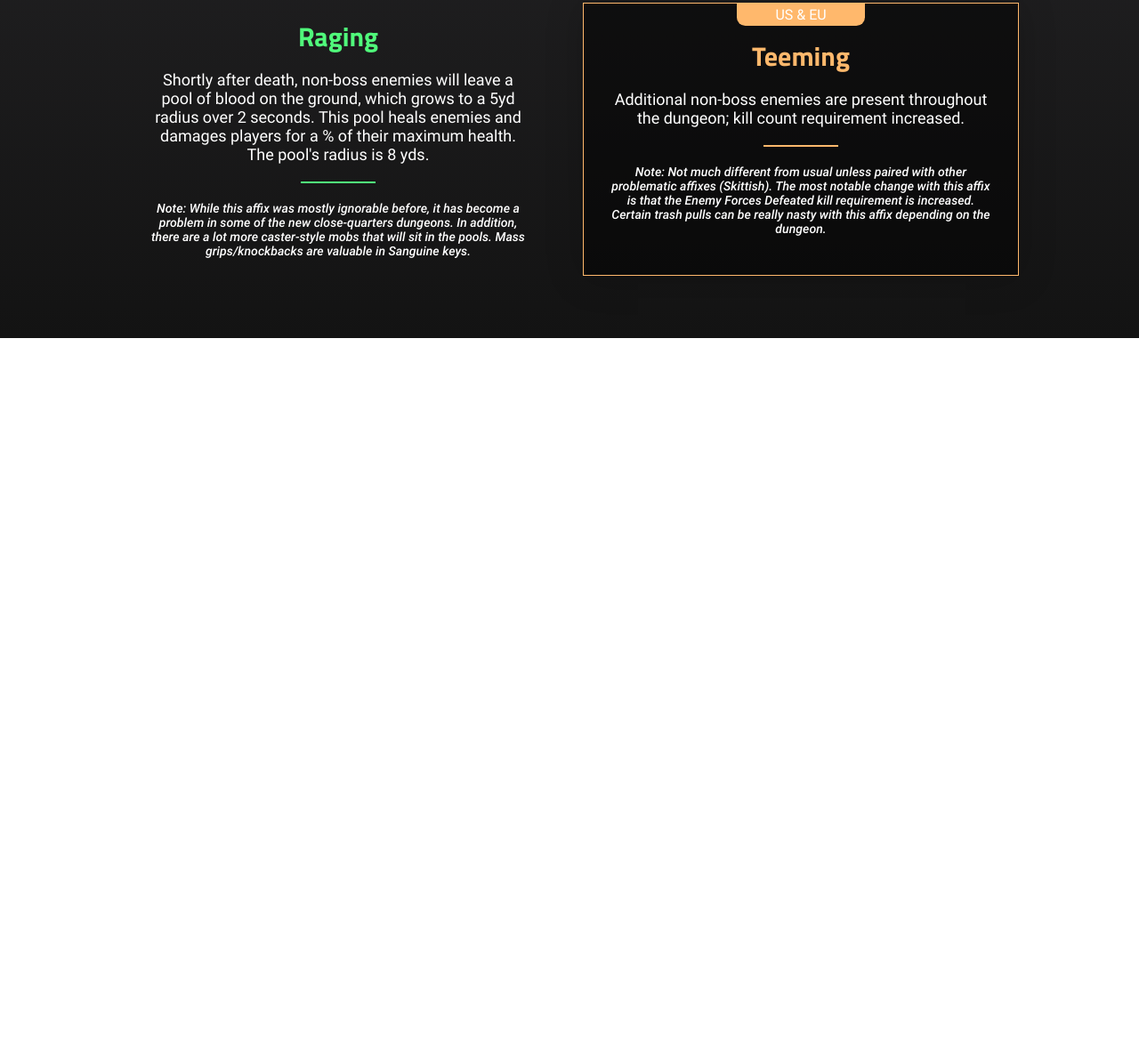
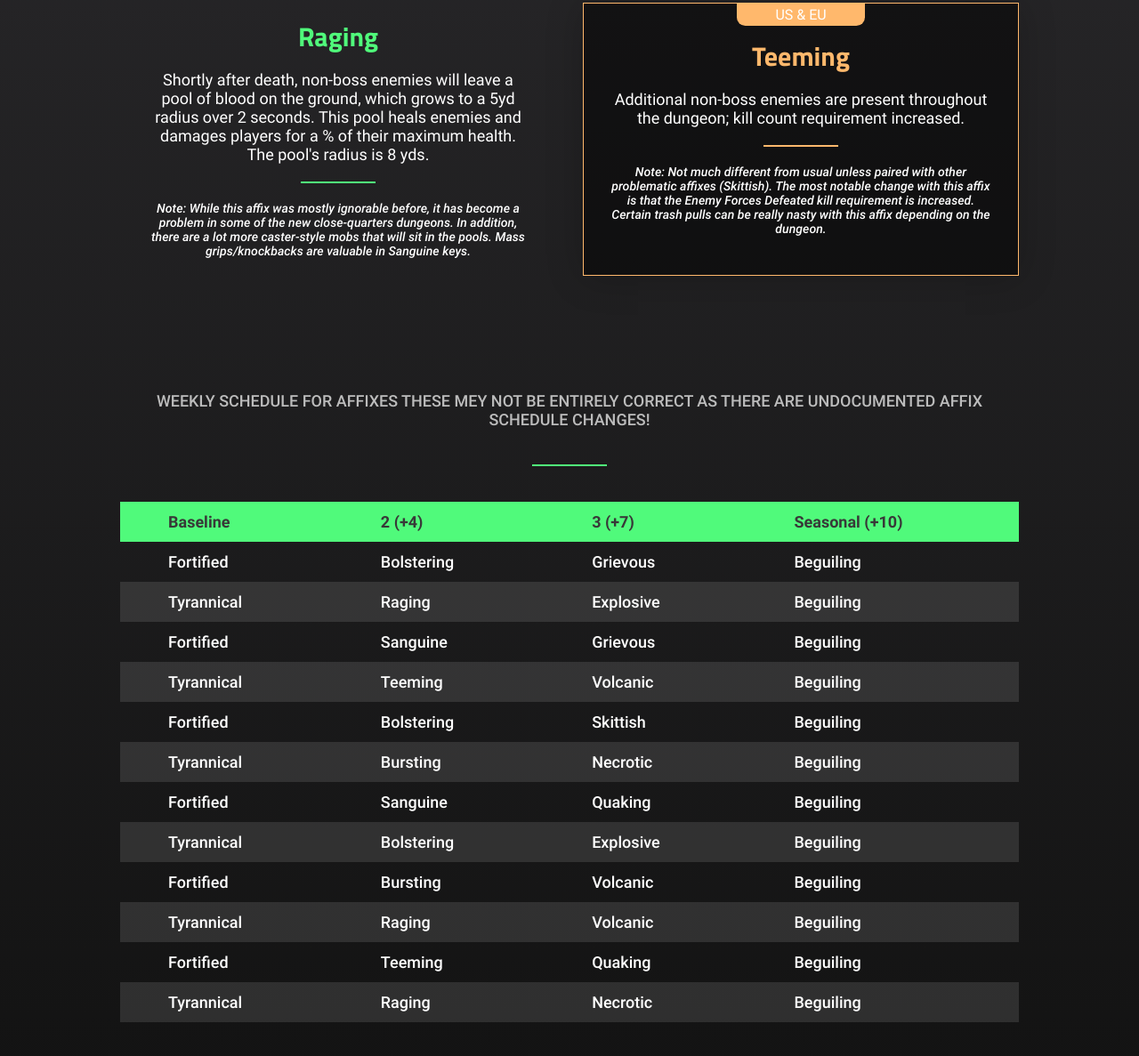
Before and after one commit to slobodansubotic/slobodan-wow-fe, a website: page index.html in a window 1280 px wide. Shown: the part 2850-4037 px from the top of the page at 89% size. Before the commit the page ends 3230 px from the top, so only its background shows below. Drawn offline with Linux system fonts and the light colour scheme.

Commit message:
Table done.

```diff
--- a/index.html
+++ b/index.html
@@ -125,7 +125,7 @@
       </div>
 
       <div class="c-affixes__background-wrapper c-affixes__background-wrapper--two">
-        <section class="c-affixes-level-four">
+        <section class="c-affixes-level-four u-mbe-lg">
           <h2 class="u-heading-m u-mbe-md">Level 4 Affixes</h2>
 
           <div class="three-color-squares u-mbe-md">
@@ -196,6 +196,100 @@
             </div>
           </div>
         </section>
+
+        <div class="c-affixes-schedule u-mbe-lg">
+          <p class="u-subtext u-subtext--normal u-mbe-md">
+            Weekly schedule for affixes these mey not be entirely correct as there are undocumented affix schedule changes!
+          </p>
+
+          <div class="u-separator u-separator--green u-mbe-md"></div>
+
+          <table class="c-table-striped">
+            <thead>
+              <tr>
+                <th>Baseline</th>
+                <th>2 (+4)</th>
+                <th>3 (+7)</th>
+                <th>Seasonal (+10)</th>
+              </tr>
+            </thead>
+
+            <tbody>
+              <tr>
+                <td>Fortified</td>
+                <td>Bolstering</td>
+                <td>Grievous</td>
+                <td>Beguiling</td>
+              </tr>
+              <tr>
+                <td>Tyrannical</td>
+                <td>Raging</td>
+                <td>Explosive</td>
+                <td>Beguiling</td>
+              </tr>
+              <tr>
+                <td>Fortified</td>
+                <td>Sanguine</td>
+                <td>Grievous</td>
+                <td>Beguiling</td>
+              </tr>
+              <tr>
+                <td>Tyrannical</td>
+                <td>Teeming</td>
+                <td>Volcanic</td>
+                <td>Beguiling</td>
+              </tr>
+              <tr>
+                <td>Fortified</td>
+                <td>Bolstering</td>
+                <td>Skittish</td>
+                <td>Beguiling</td>
+              </tr>
+              <tr>
+                <td>Tyrannical</td>
+                <td>Bursting</td>
+                <td>Necrotic</td>
+                <td>Beguiling</td>
+              </tr>
+              <tr>
+                <td>Fortified</td>
+                <td>Sanguine</td>
+                <td>Quaking</td>
+                <td>Beguiling</td>
+              </tr>
+              <tr>
+                <td>Tyrannical</td>
+                <td>Bolstering</td>
+                <td>Explosive</td>
+                <td>Beguiling</td>
+              </tr>
+              <tr>
+                <td>Fortified</td>
+                <td>Bursting</td>
+                <td>Volcanic</td>
+                <td>Beguiling</td>
+              </tr>
+              <tr>
+                <td>Tyrannical</td>
+                <td>Raging</td>
+                <td>Volcanic</td>
+                <td>Beguiling</td>
+              </tr>
+              <tr>
+                <td>Fortified</td>
+                <td>Teeming</td>
+                <td>Quaking</td>
+                <td>Beguiling</td>
+              </tr>
+              <tr>
+                <td>Tyrannical</td>
+                <td>Raging</td>
+                <td>Necrotic</td>
+                <td>Beguiling</td>
+              </tr>
+            </tbody>
+          </table>
+        </div>
       </div>
     </main>
   </div>
--- a/sass/abstract/_variables.scss
+++ b/sass/abstract/_variables.scss
@@ -31,6 +31,8 @@ $wow-color-green: #50fa7b;
 $wow-color-grey-one: #6f6f6f;
 $wow-color-grey-two: #2d2c2f;
 $wow-color-grey-three: #131313;
+$wow-color-grey-four: #383838;
+$wow-color-grey-five: #9c9c9c33;
 
 $tablet-portrait: 600;
 $tablet-landscape: 900;
--- /dev/null
+++ b/sass/components/_affixes-schedule.scss
@@ -0,0 +1,18 @@
+.c-affixes-schedule {
+  display: flex;
+  flex-direction: column;
+  align-items: center;
+  padding-inline-start: 1rem;
+  padding-inline-end: 1rem;
+  max-width: 101rem;
+
+  @include mq($tablet-portrait, min) {
+    padding-inline-start: 5rem;
+    padding-inline-end: 5rem;
+  }
+
+  @include mq($laptop, min) {
+    padding-inline-start: 0;
+    padding-inline-end: 0;
+  }
+}
--- /dev/null
+++ b/sass/components/_table-striped.scss
@@ -0,0 +1,48 @@
+.c-table-striped {
+  border-collapse: collapse;
+  border-spacing: 0;
+  font-family: $wow-font-paragraph;
+  font-style: normal;
+  font-weight: 500;
+  font-size: $wow-fsize-paragraph-s;
+  line-height: 2.5em;
+  width: 100%;
+
+  @include mq($tablet-portrait, min) {
+    font-size: $wow-fsize-paragraph-m;
+  }
+
+  @include mq($laptop, min) {
+    font-size: $wow-fsize-paragraph-l;
+  }
+}
+
+.c-table-striped th {
+  background-color: $wow-color-green;
+  color: $wow-color-grey-four;
+  text-align: start;
+}
+
+.c-table-striped th, td {
+  padding-inline-start: 1em;
+
+  @include mq($tablet-portrait, min) {
+    padding-inline-start: 2em;
+  }
+
+  @include mq($laptop, min) {
+    padding-inline-start: 3em;
+  }
+}
+
+.c-table-striped tr:nth-child(odd) {
+  background-color: rgba($color: $wow-color-grey-five, $alpha: 0);
+}
+
+.c-table-striped tr:nth-child(even) {
+  background-color: rgba($color: $wow-color-grey-five, $alpha: 0.2);
+}
+
+.c-table-striped tr:hover {
+  background-color: rgba($color: $wow-color-grey-five, $alpha: 0.8);
+}
--- a/sass/main.scss
+++ b/sass/main.scss
@@ -9,6 +9,8 @@
 @import 'components/affix-card';
 @import 'components/affixes-level-two';
 @import 'components/affixes-level-four';
+@import 'components/table-striped';
+@import 'components/affixes-schedule';
 @import 'layout/layouts';
 @import 'pages/pages';
 @import 'partials/utilities';
--- a/sass/partials/_utilities.scss
+++ b/sass/partials/_utilities.scss
@@ -133,9 +133,18 @@
   m   ->  margin
   b   ->  block
   e   ->  end
+  lg  ->  large
   md  ->  medium
   sm  ->  small
 */
+.u-mbe-lg {
+  margin-block-end: 4rem;
+
+  @include mq($laptop, min) {
+    margin-block-end: 6rem;
+  }
+}
+
 .u-mbe-md {
   margin-block-end: 2.5rem;
 
@@ -169,3 +178,7 @@
     font-size: $wow-fsize-paragraph-l;
   }
 }
+
+.u-subtext--normal {
+  font-style: normal;
+}
```
Also changed, not shown: css/main.css.
